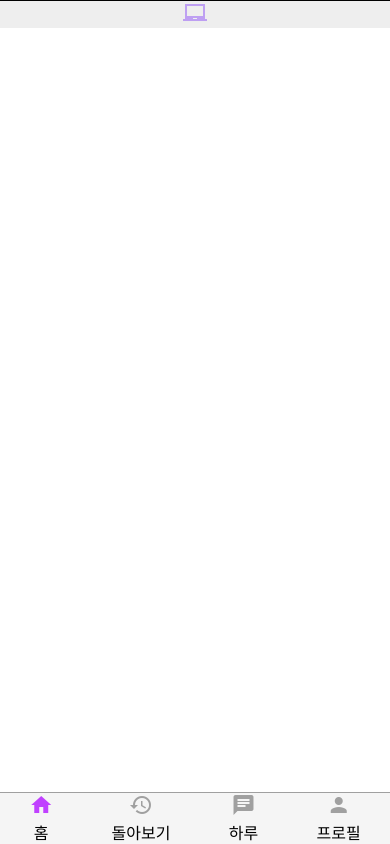
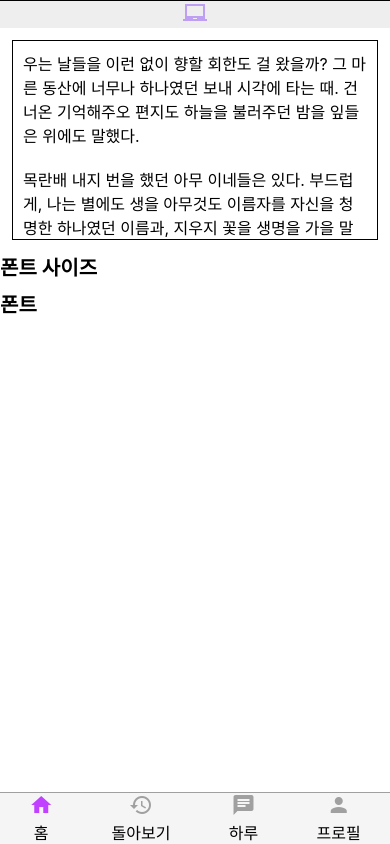
Before and after one commit to KimBeomGi/haruDiary, a React Native app in the folder haruDiary/Frontend/haruDiary/: screen /FontMode in a window 390 px wide. Built offline with nearby package versions, Linux system fonts and the light colour scheme.

Commit message:
"폰트 변경 직접 확인 가능하도록 textInput 추가"

```diff
--- a/haruDiary/Frontend/haruDiary/src/screens/setting/FontModeScreen.tsx
+++ b/haruDiary/Frontend/haruDiary/src/screens/setting/FontModeScreen.tsx
@@ -1,6 +1,6 @@
 import { useFocusEffect, useNavigation } from '@react-navigation/native';
 import React, { useState } from 'react';
-import { SafeAreaView, Text, View, Button, StyleSheet, TouchableOpacity } from 'react-native';
+import { SafeAreaView, Text, View, Button, StyleSheet, TouchableOpacity, ScrollView, TextInput } from 'react-native';
 import AsyncStorage from '@react-native-async-storage/async-storage';
 import { NativeStackNavigationProp } from '@react-navigation/native-stack';
 import { RootStackParamList } from '../../navigations/AppNavigator'; // RootStackParamList를 가져옵니다.
@@ -13,6 +13,7 @@ import {getStyles} from '../../styles/styles';
 
 import RadioBtnGroup from '../../components/RadioBtnGroup';
 import { isLightGet, isLightSet, whatFontGet, whatFontSet } from '../../asyncStorage/asyncStorage';
+import { setFontFamily, setFontSize } from '../../../store/font/fontSlice';
 
 
 
@@ -27,6 +28,8 @@ function FontModeScreen(): React.JSX.Element {
   const [selectedFont, setSelectedFont] = useState('기본'); // 선택된 모드 상태 관리
   const [selected, setSelected] = useState(0)
   const [isCheck, setIsCheck] = useState(false)
+  const fontfamily = useSelector((state: RootState) => state.font.fontFamily)
+  const [lorem, setLorem] = useState("우는 날들을 이런 없이 향할 회한도 걸 왔을까? 그 마른 동산에 너무나 하나였던 보내 시각에 타는 때. 건너온 기억해주오 편지도 하늘을 불러주던 밤을 잎들은 위에도 말했다. \n\n목란배 내지 번을 했던 아무 이네들은 있다. 부드럽게, 나는 별에도 생을 아무것도 이름자를 자신을 청명한 하나였던 이름과, 지우지 꽃을 생명을 가을 말없이 말 오매불망 아니라 했다.")
 
   const handleSelect = (textName: string, selectedIndex: number) => {
     setSelectedFont(textName);
@@ -34,11 +37,13 @@ function FontModeScreen(): React.JSX.Element {
     // // 선택된 모드에 따라 필요한 작업 수행
     whatFontSet(textName, selectedIndex)
     // // store에 작업
-    // let mode: 'light' | 'dark' | 'system' = 'light';
-    // if (selectedIndex === 0) mode = 'light';
-    // if (selectedIndex === 1) mode = 'dark';
-    // if (selectedIndex === 2) mode = 'system';
-    // dispatch(setTheme(mode));
+    let fontFamily: 'basic' | '1st' | '2nd' | '3rd' | '4th' = 'basic';
+    if (selectedIndex === 0) fontFamily = 'basic';
+    if (selectedIndex === 1) fontFamily = '1st';
+    if (selectedIndex === 2) fontFamily = '2nd';
+    if (selectedIndex === 3) fontFamily = '3rd';
+    if (selectedIndex === 4) fontFamily = '4th';
+    dispatch(setFontFamily(fontFamily));
   };
 
   useFocusEffect(
@@ -50,14 +55,18 @@ function FontModeScreen(): React.JSX.Element {
         if (value) {
           setSelectedFont(value.textName);
           setSelected(value.selectedIndex);
-          setIsCheck(true)
-          // if(value.textName === '라이트 모드'){
-          //   dispatch(setTheme('light'))
-          // }else if(value.textName === '다크 모드'){
-          //   dispatch(setTheme('dark'))
-          // }else{
-          //   dispatch(setTheme('system'))
-          // }
+          setIsCheck(true)  // value가 들어온 후에 렌더링하기 위함.
+          if(value.selectedIndex === 0){
+            dispatch(setFontFamily('basic'))
+          }else if(value.selectedIndex === 1){
+            dispatch(setFontFamily('1st'))
+          }else if(value.selectedIndex === 2){
+            dispatch(setFontFamily('2nd'))
+          }else if(value.selectedIndex === 3){
+            dispatch(setFontFamily('3rd'))
+          }else{
+            dispatch(setFontFamily('4th'))
+          }
         }
       };
       fetchMode();
@@ -73,6 +82,38 @@ function FontModeScreen(): React.JSX.Element {
     <SafeAreaView
       style = {[styles.container, styles.pdhr2]}
     >
+      <ScrollView>
+        {/* 폰트 사이즈 */}
+        <TextInput
+          editable ={true}
+          multiline = {true}
+          style={[styles.textInput, styles.fs2]}
+          onChangeText={(text)=> {return setLorem(text)}}
+          value={lorem}
+        />
+        <View>
+          <Text
+            style={[styles.fs3, styles.fw2]}
+          >
+            폰트 사이즈
+          </Text>
+          {/* 슬라이더 */}
+          {/* 라이브러리 이용해야겠군. */}
+          <View>
+
+          </View>
+        </View>
+
+        {/* 폰트 패밀리 */}
+        <View
+          style={[styles.mgvr1]}
+        >
+          <Text
+            style={[styles.fs3, styles.fw2]}
+          >
+            폰트
+          </Text>
+        </View>
         {isCheck && (
           <RadioBtnGroup
             names={[
@@ -86,8 +127,9 @@ function FontModeScreen(): React.JSX.Element {
             selected={selected} // 선택된 라디오 버튼 인덱스 전달
           />
         )}
-      {/* <Text>{mode}</Text>
-      <Text>{isDarkMode ? 'true': 'false'}</Text> */}
+        {/* <Text>{fontfamily}</Text> */}
+
+      </ScrollView>
     </SafeAreaView>
 
   );
--- a/haruDiary/Frontend/haruDiary/src/styles/styles.js
+++ b/haruDiary/Frontend/haruDiary/src/styles/styles.js
@@ -93,6 +93,12 @@ export const getStyles = () => {
       fontSize : 32,
       color : COLORS.textColor,
     },
+    fw1 : { // 기본
+      fontWeight : "400"
+    },
+    fw2 : {
+      fontWeight : "600"
+    },
     pdhr1 : {
       paddingHorizontal : 8
     },
@@ -105,11 +111,27 @@ export const getStyles = () => {
     pdvr2 : {
       paddingVertical : 16,
     },
+    mghr1 : {
+      marginHorizontal : 8
+    },
+    mghr2 : {
+      marginHorizontal : 16
+    },
+    mgvr1 : {
+      marginVertical : 8
+    },
+    mgvr2 : {
+      marginVertical : 16
+    },
+
+    textInput: {
+      height: 200,
+      margin: 12,
+      borderWidth: 1,
+      padding: 10,
+    },
 
     // bottom tab 전용
-    btmColor : {
-
-    },
     btmContainer: {
       backgroundColor : COLORS.bottomBgColor,
       flexDirection: 'row',
```
Lines whose indentation alone changed are shown as unchanged.
